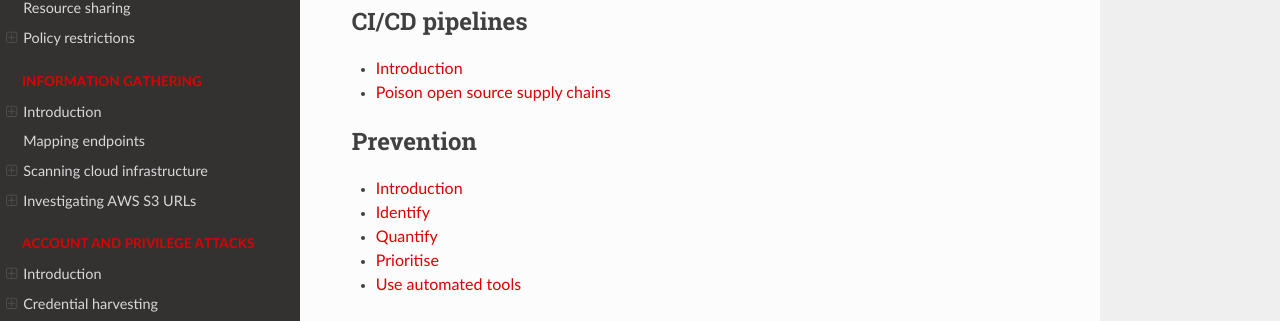
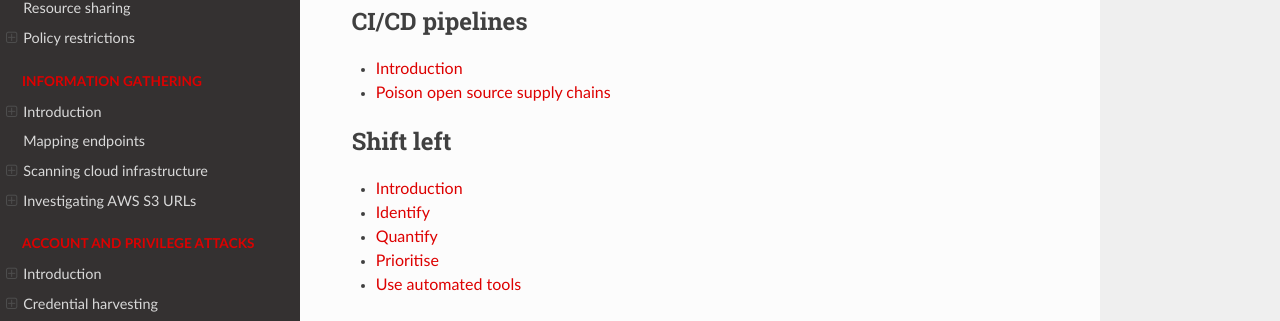
Before and after one commit to tymyrddin/red-cloud, a Sphinx documentation site: the page built from source/index.rst, in a window 1280 px wide and 900 px high, scrolled down 901 px. Shown: the part 354-675 px from the top of the window. Built offline with Sphinx 7.4.7 and the Read the Docs theme 2.0.0, drawn with Linux system fonts in a browser that asks for light colours.

Commit message:
Version 0.1

```diff
--- a/source/conf.py
+++ b/source/conf.py
@@ -74,7 +74,6 @@ html_show_sphinx = False
 # If true, "(C) Copyright ..." is shown in the HTML footer. Default is True.
 html_show_copyright = False
 
-
 # Intersphinx
 intersphinx_mapping = {
     "red-recon": ("https://tymyrddin.github.io/red-recon/", None),
--- a/source/index.rst
+++ b/source/index.rst
@@ -73,7 +73,7 @@ someone else's server, and the data is often in the clear, in motion and in use.
 .. toctree::
    :maxdepth: 1
    :includehidden:
-   :caption: Prevention
+   :caption: Shift left
 
    docs/prevent/README.md
    docs/prevent/identify.md
```
